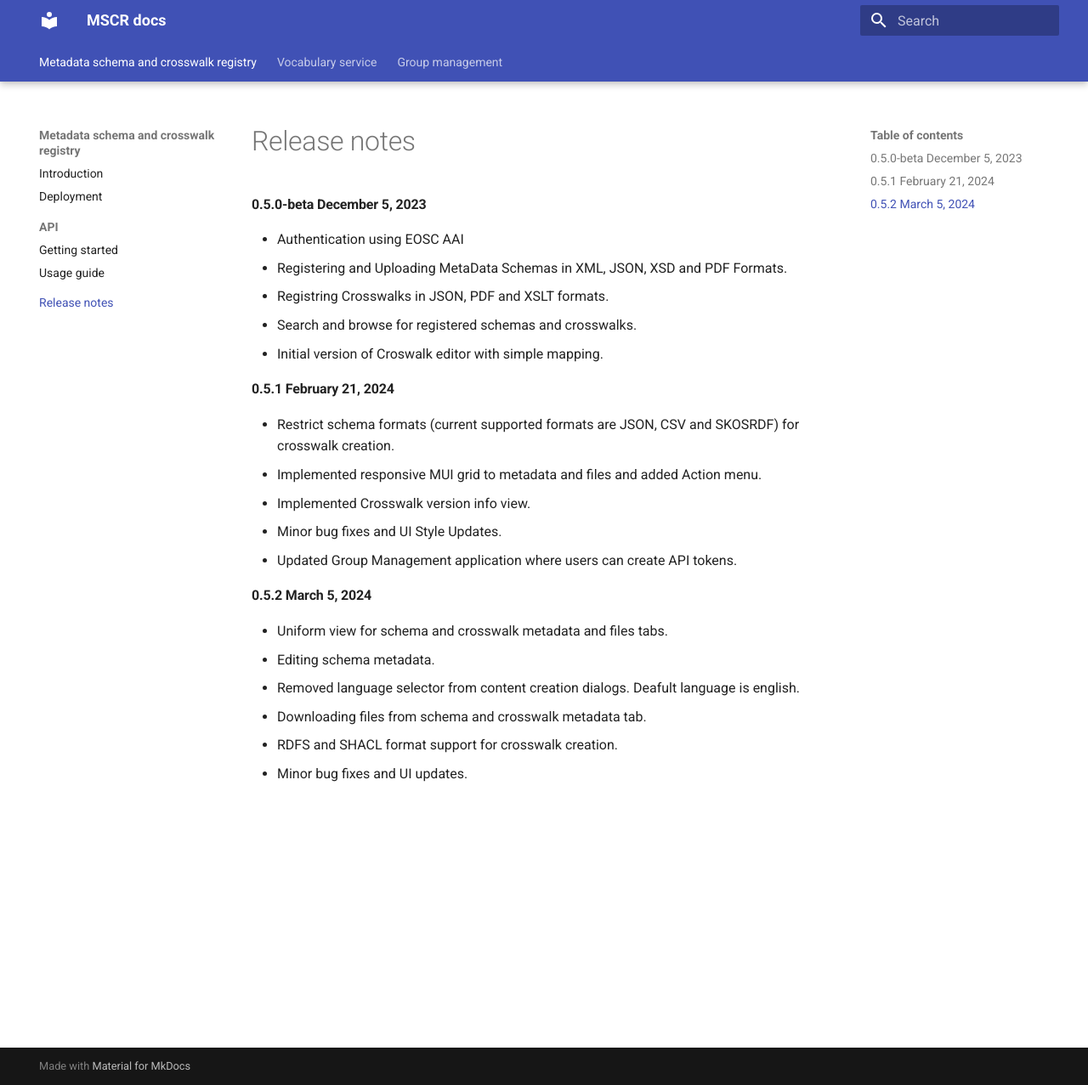
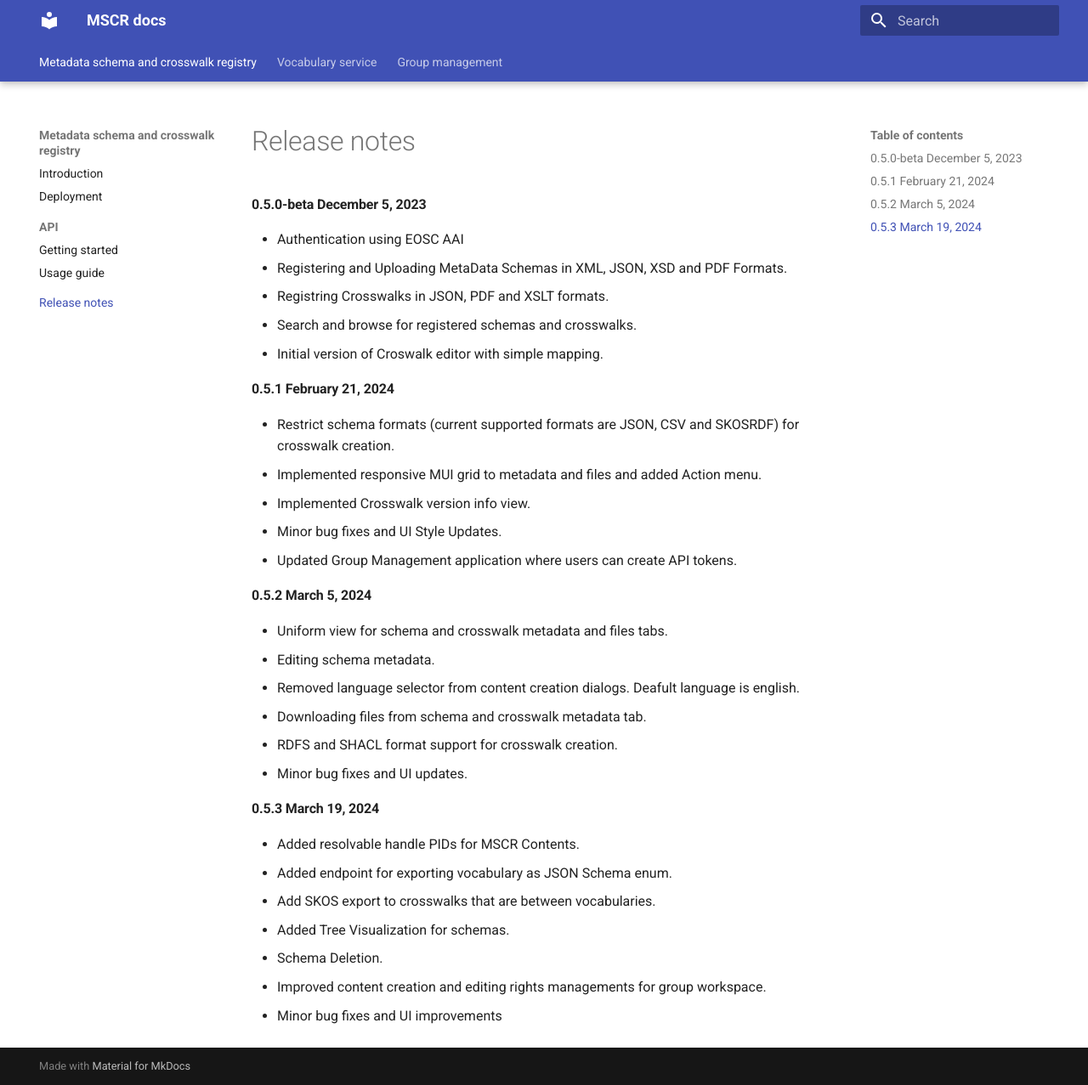
Before and after one commit to CSCfi/mscr-docs, an MkDocs documentation site: the page built from docs/mscr/release-notes.md, in a window 1280 px wide and 1277 px high. Shown: the whole window at 85% size. Built offline with MkDocs 1.6.1 and Material for MkDocs 9.7.7, drawn with Linux system fonts in a browser that asks for light colours.

Commit message:
release notes for march, 19

```diff
--- a/docs/mscr/release-notes.md
+++ b/docs/mscr/release-notes.md
@@ -23,3 +23,12 @@
 - Downloading files from schema and crosswalk metadata tab.
 - RDFS and SHACL format support for crosswalk creation.
 - Minor bug fixes and UI updates.
+
+#### 0.5.3 March 19, 2024
+- Added resolvable handle PIDs for MSCR Contents.
+- Added endpoint for exporting vocabulary as JSON Schema enum.
+- Add SKOS export to crosswalks that are between vocabularies.
+- Added Tree Visualization for schemas.
+- Schema Deletion.
+- Improved content creation and editing rights managements for group workspace.
+- Minor bug fixes and UI improvements
```
